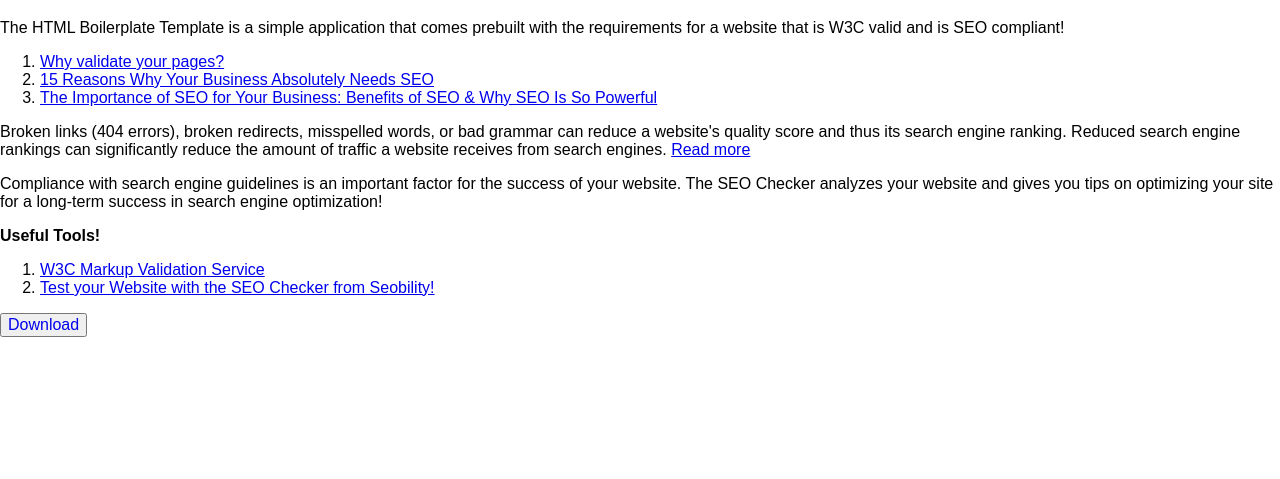
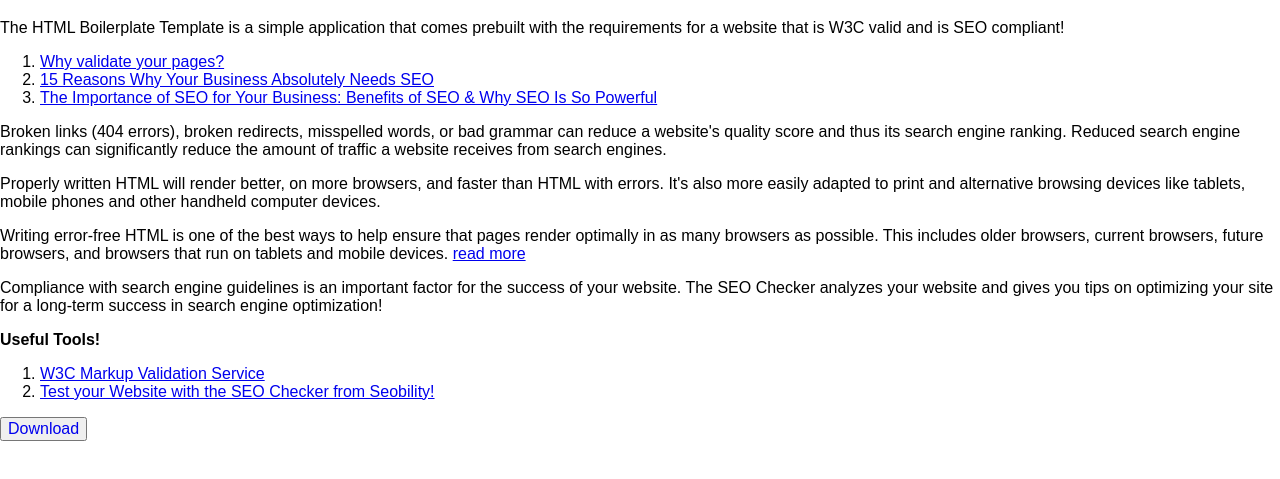
Before and after one commit to michaelsboost/HTML-Boilerplate, a plain HTML site: page index.html in a window 1280 px wide. Shown: the part 61-540 px from the top of the page. Drawn offline with Linux system fonts and the light colour scheme.

Commit message:
updated why validate

```diff
--- a/index.html
+++ b/index.html
@@ -60,7 +60,15 @@
     </ol>
 
     <p>
-      Broken links (404 errors), broken redirects, misspelled words, or bad grammar can reduce a website's quality score and thus its search engine ranking. Reduced search engine rankings can significantly reduce the amount of traffic a website receives from search engines. <a href="https://www.htmlvalidator.com/htmlval/whyvalidate.html" target="_blank">Read more</a>
+      Broken links (404 errors), broken redirects, misspelled words, or bad grammar can reduce a website's quality score and thus its search engine ranking. Reduced search engine rankings can significantly reduce the amount of traffic a website receives from search engines.
+    </p>
+
+    <p>
+      Properly written HTML will render better, on more browsers, and faster than HTML with errors. It's also more easily adapted to print and alternative browsing devices like tablets, mobile phones and other handheld computer devices.
+    </p>
+
+    <p>
+      Writing error-free HTML is one of the best ways to help ensure that pages render optimally in as many browsers as possible. This includes older browsers, current browsers, future browsers, and browsers that run on tablets and mobile devices. <a href="https://www.htmlvalidator.com/htmlval/whyvalidate.html" target="_blank">read more</a>
     </p>
 
     <p>
```
